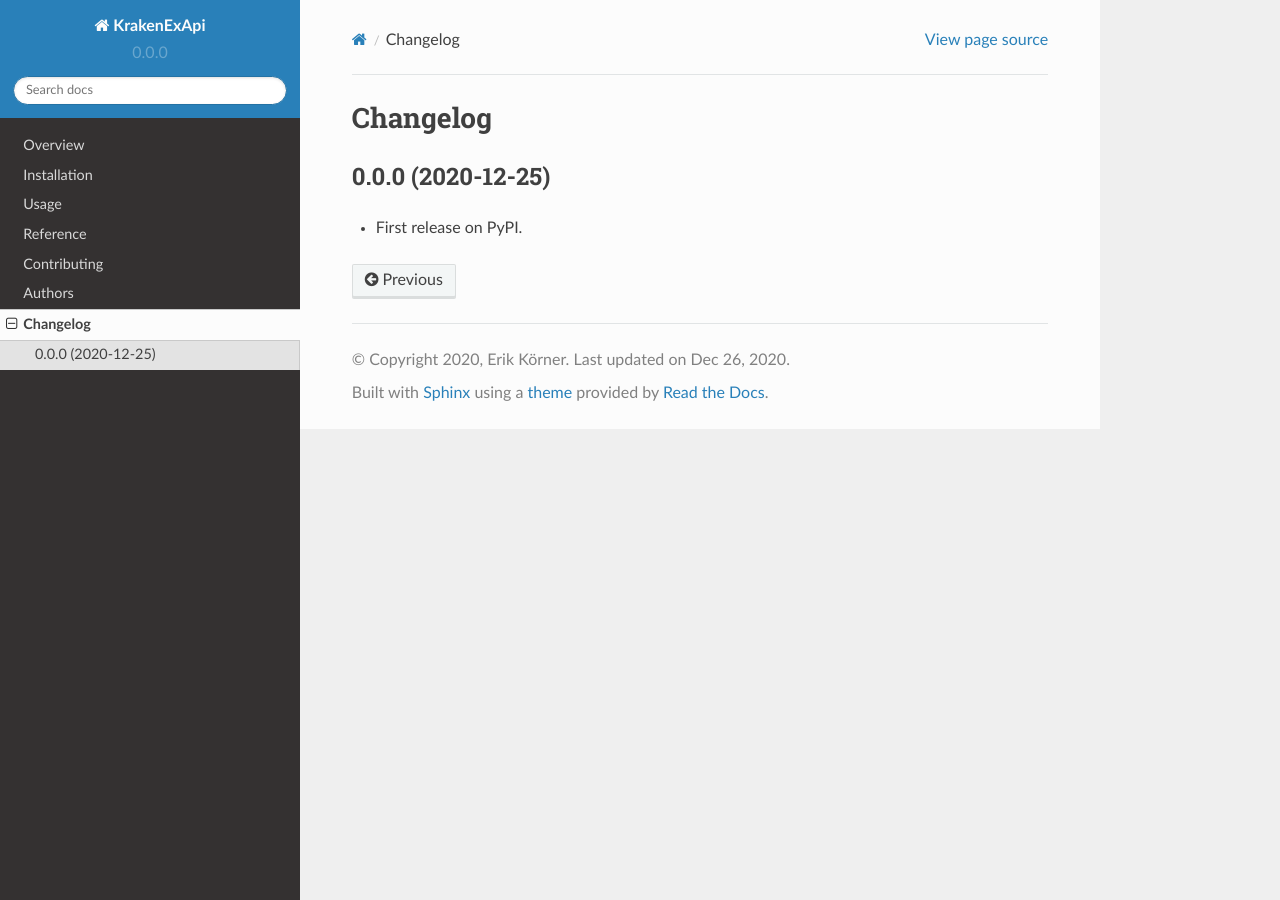
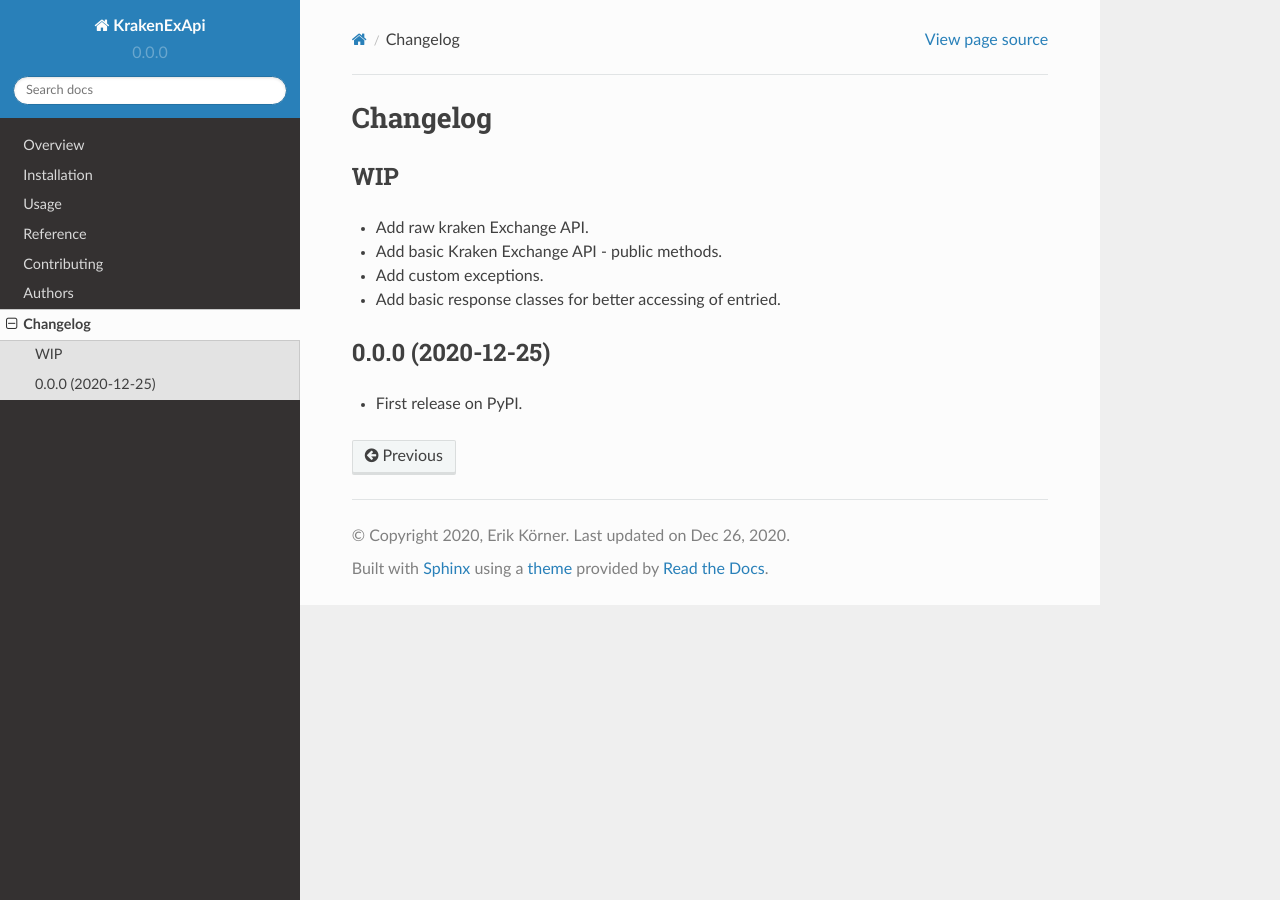
Before and after one commit to Querela/python-krakenexapi, a Sphinx documentation site: the page built from docs/changelog.rst, in a window 1280 px wide. Built offline with Sphinx 7.4.7 and the Read the Docs theme 2.0.0, drawn with Linux system fonts in a browser that asks for light colours.

Commit message:
Fix docs
Signed-off-by: Erik Körner <ekdev@live.de>

```diff
--- a/CHANGELOG.rst
+++ b/CHANGELOG.rst
@@ -1,6 +1,14 @@
 
 Changelog
 =========
+
+WIP
+---
+
+* Add raw kraken Exchange API.
+* Add basic Kraken Exchange API - public methods.
+* Add custom exceptions.
+* Add basic response classes for better accessing of entried.
 
 0.0.0 (2020-12-25)
 ------------------
--- a/docs/reference/krakenexapi.api.rst
+++ b/docs/reference/krakenexapi.api.rst
@@ -6,4 +6,4 @@ krakenexapi.api
     :members:
     :undoc-members:
     :private-members:
-    :show-interitance:
+    :show-inheritance:
```
